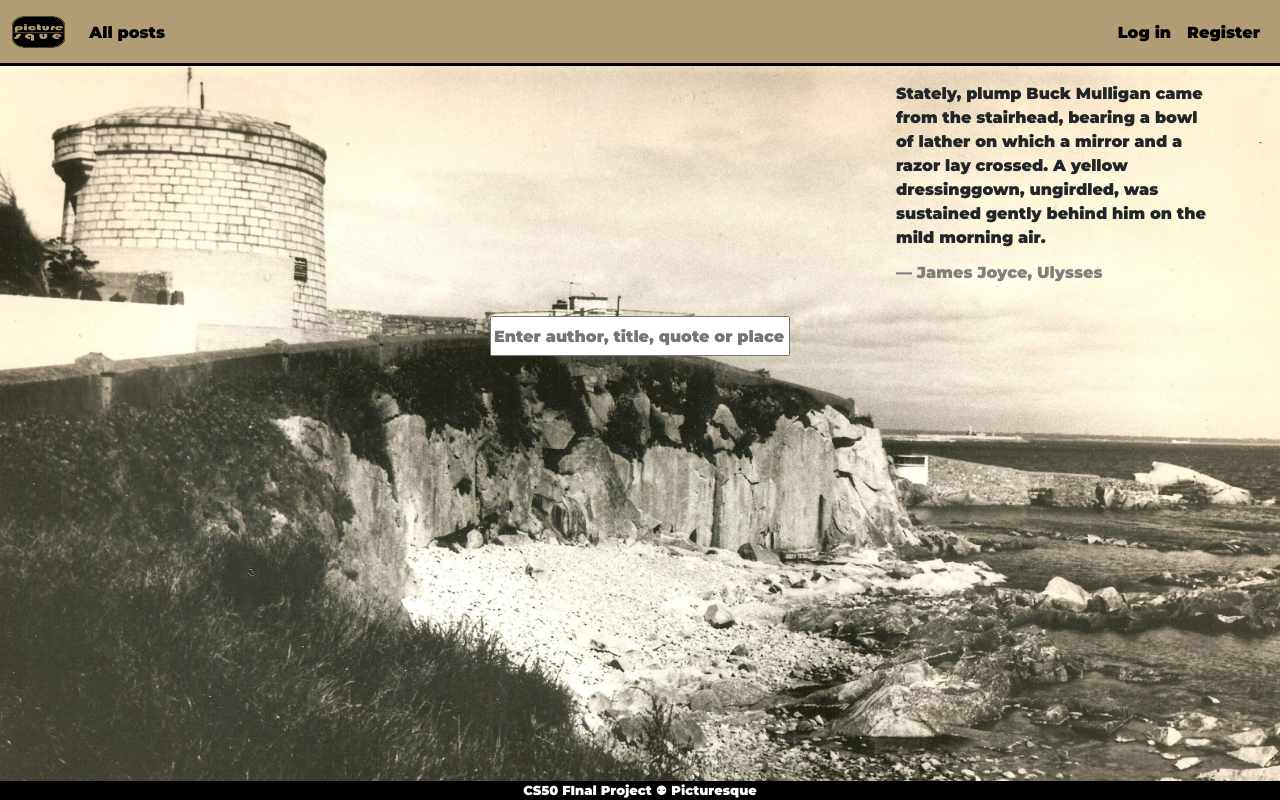
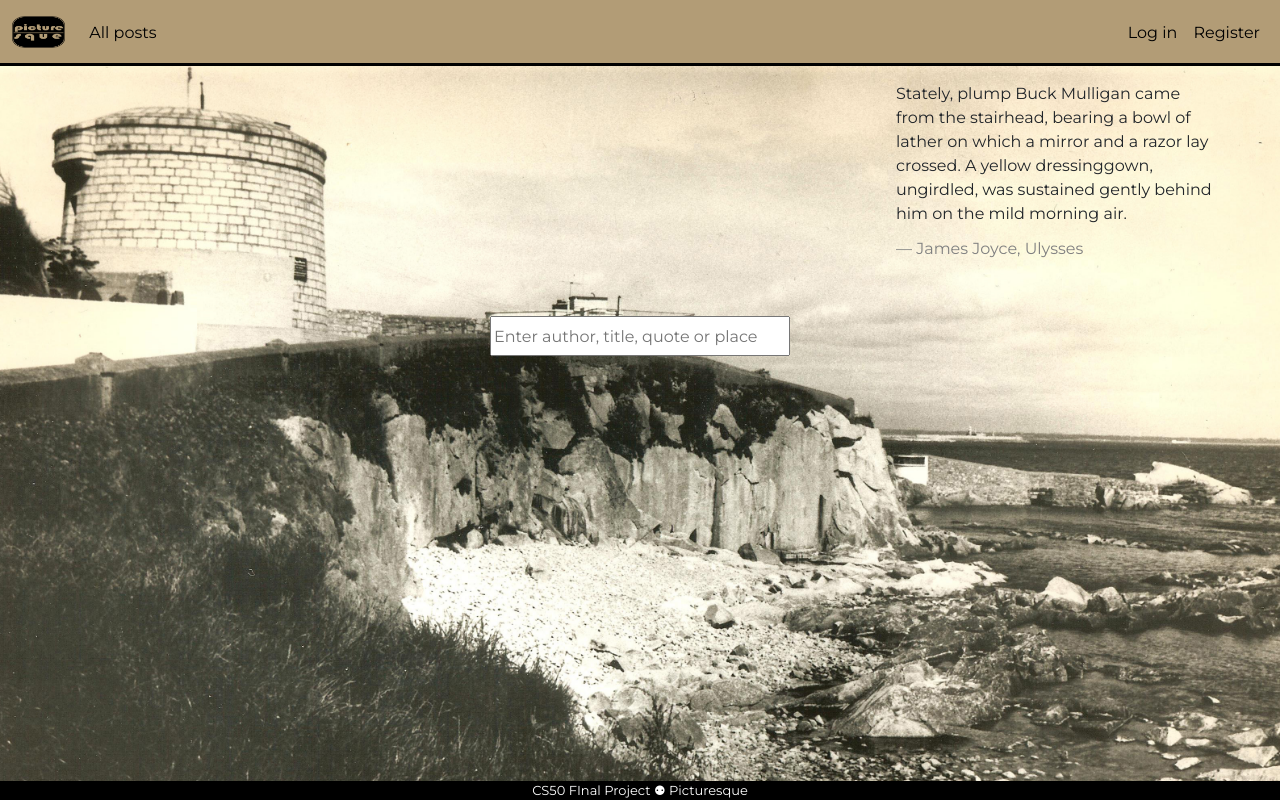
Before and after one commit to tomaszbar9/picturesque, a Flask app: page / in a window 1280 px wide. Run offline with Flask 2, Linux system fonts and the light colour scheme.

Commit message:
Font and requirements.txt fix.

```diff
--- a/requirements.txt
+++ b/requirements.txt
@@ -4,3 +4,4 @@ Flask-Session==0.4.0
 Flask-SQLAlchemy==2.5.1
 geopy==2.2.0
 Pillow==8.4.0
+SQLAlchemy==1.4.39
--- a/templates/layout.html
+++ b/templates/layout.html
@@ -13,7 +13,9 @@
 
     <link rel="icon" href="/static/favicon.ico?v=x" type="image/x-icon" />
 
-    <link rel="stylesheet" href="https://fonts.googleapis.com/css?family=Montserrat:wght@900">
+    <link rel="preconnect" href="https://fonts.googleapis.com">
+    <link rel="preconnect" href="https://fonts.gstatic.com" crossorigin>
+    <link href="https://fonts.googleapis.com/css2?family=Montserrat&display=swap" rel="stylesheet">
 
     <link href="{{ url_for ('static', filename='styles.css') }}" rel="stylesheet">
     <script src="{{ url_for ('static', filename='script.js') }}"></script>
```
